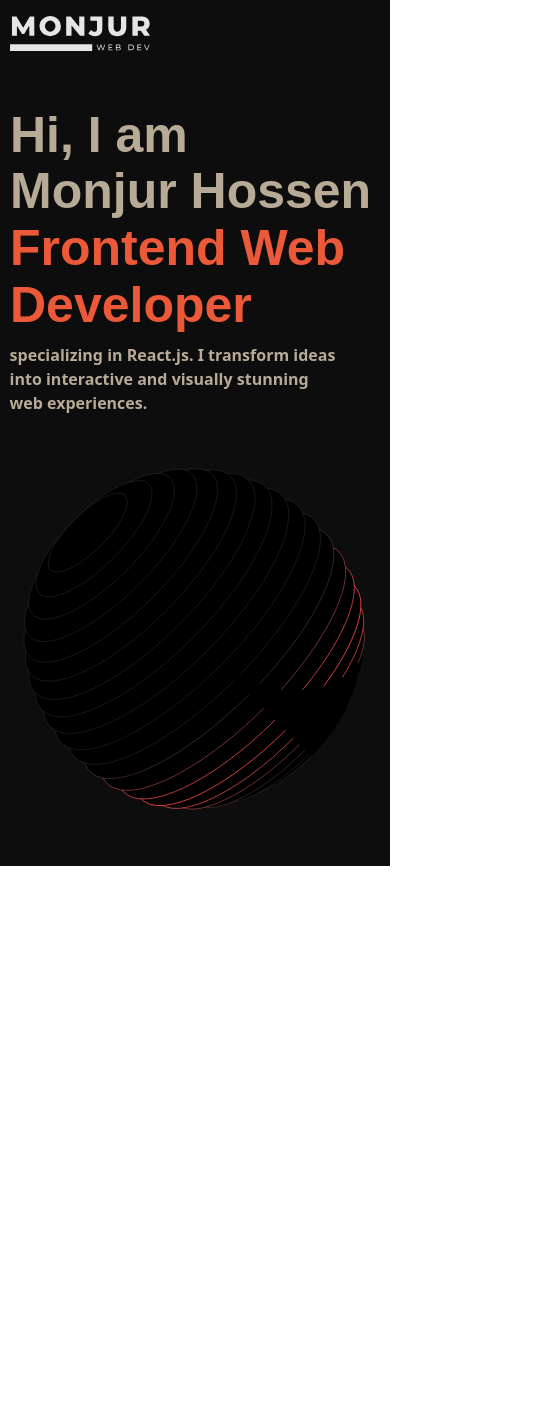
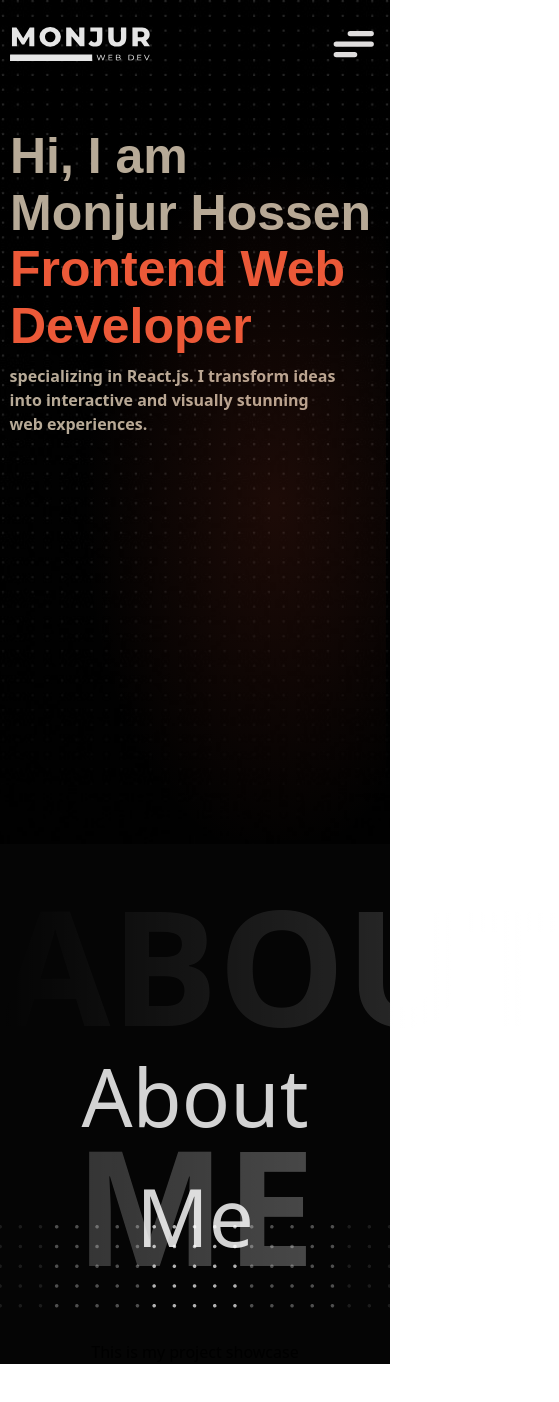
Before and after one commit to Monjur14/monjur-portfolio, a React (Vite) app: page / in a window 390 px wide. Shown: the top 1402 px of the page, 559 px wide, since content can reach past the window. Before the commit the page ends 866 px from the top, so only its background shows below. Built offline with nearby package versions, Linux system fonts and the light colour scheme.

Commit message:
after a long time

```diff
--- a/src/App.jsx
+++ b/src/App.jsx
@@ -1,10 +1,12 @@
 import './App.css'
-import Hero from './Sections/Hero'
+import Hero from './Pages/Hero'
+import Second from './Pages/Second'
 
 function App() {
   return (
     <>
       <Hero/>
+      <Second/>
     </>
   )
 }
--- a/src/Sections/Hero.jsx
+++ b/src/Pages/Hero.jsx
@@ -5,10 +5,11 @@ import SphereAnimation from "../Components/sphereAnimation"
 const Hero = () => {
 
   return (
-    <div className="w-full min-h-screen bg-black">
+    <div className="w-full min-h-screen bg relative">
+      <div className="inset-1 absolute bg-gd"></div>
       <header className="contain head__bg">
         <nav className="flex justify-between items-center py-4 md:py-5">
-            <img src="download1.svg" alt="" className="w-[130px] xsm:w-[140px] lg:w-36"/>
+            <img src="download1.svg" alt="" className="w-[130px] xsm:w-[140px] lg:w-36 xxl:w-40"/>
             <ul className="text-white hidden  gap-6 text-lg font-semibold">
                 <li><a href="">Home</a></li>
                 <li><a href="">About</a></li>
@@ -16,11 +17,20 @@ const Hero = () => {
                 <li><a href="">Projects</a></li>
                 <li><a href="">Contact</a></li>
             </ul>
+            <div >
+            <label className="hamburger">
+              <input type="checkbox" />
+  <svg viewBox="0 0 32 32">
+    <path className="line line-top-bottom" d="M27 10 13 10C10.8 10 9 8.2 9 6 9 3.5 10.8 2 13 2 15.2 2 17 3.8 17 6L17 26C17 28.2 18.8 30 21 30 23.2 30 25 28.2 25 26 25 23.8 23.2 22 21 22L7 22"></path>
+    <path className="line" d="M7 16 27 16"></path>
+  </svg>
+</label>
+            </div>
         </nav>
-        <div className="flex flex-col xmd:flex-row gap-10 lg:gap-0 mt-0 xmd:mt-5">
+        <div className="flex flex-col xmd:flex-row items-center h-[85vh] gap-10 lg:gap-0 mt-0 xmd:mt-5">
             <div className="basis-1/2">
 
-                <div className=" border-white -space-y-[6.18rem] xsm:-space-y-[5.83rem] md:-space-y-[4.4rem] xmd:-space-y-[4.8rem] lg:-space-y-[5.1rem] -mt-7 xsm:-mt-2 lg:-mt-3">
+                <div className=" border-white -space-y-[6.18rem] xsm:-space-y-[5.83rem] md:-space-y-[4.4rem] xmd:-space-y-[4.8rem] lg:-space-y-[5.1rem] xxl:-space-y-[4.2rem] -mt-7 xsm:-mt-2 lg:-mt-3 xxl:-mt-28">
                     <svg className="svg1">
 		                <text x="0px" y="50%" dy=".35em" className="text1">Hi, I am</text>
 	                </svg>
@@ -35,13 +45,13 @@ const Hero = () => {
 	                </svg>
                 </div>
                 <div className=" border-white text-lowWhite pr-0 lg:pr-10">
-                  <div className="-mt-9 md:-mt-5 text-pretty font-semibold">
+                  <div className="-mt-9 md:-mt-5 xxl:mt-0 text-pretty font-semibold">
                     <p className="hidden md:inline hero_p">Passionate Frontend Developer</p><p className="inline hero_p text-sm xsm:text-base"> specializing in React.js.</p><p className="inline hero_p text-sm xsm:text-base"> I transform ideas into interactive and visually stunning web experiences.</p><p className="hidden md:inline hero_p"> Your Vision, My Code - Let's Build Something Extraordinary Together</p>
                   </div>
                 </div>
             </div>
             <div className="basis-1/2 mb-10 flex justify-center items-center">
-                <div className="w-full lg:w-[30rem] mx-auto">
+                <div className="w-full lg:w-[30rem] mx-auto xxl:w-[85%]">
                     <SphereAnimation/>
                 </div>
             </div>
--- /dev/null
+++ b/src/Pages/Second.jsx
@@ -0,0 +1,18 @@
+import React from 'react'
+
+const Second = () => {
+  return (
+    <div className='bg-[#000000fa]'>
+      <div className="main-title">
+            <div className="sec-title">
+              <span>About Me</span>
+              <img src="dots.png" alt="" />
+              <h1>About Me</h1>
+            </div>
+            <p>This is my project showcase</p>
+          </div>
+    </div>
+  )
+}
+
+export default Second
--- a/src/index.css
+++ b/src/index.css
@@ -10,9 +10,84 @@
   max-width: 1200px;
   margin: auto;
 }
+
+
 /* Global Style End */
 
 /* Header Section Start */
+.bg{
+	background-image: url(/public/bg.jpg);
+	background-position: center;
+	background-repeat: no-repeat;
+	background-size: cover;
+}
+
+
+
+
+.main-title {
+	text-align: center;
+  }
+.sec-title {
+	position: relative;
+  }
+  .sec-title span {
+	font-size: 10rem;
+	text-transform: uppercase;
+	font-weight: 900;
+	background: -webkit-gradient(
+	  linear,
+	  right top,
+	  left top,
+	  from(#ffffff45),
+	  to(#ffffff00)
+	);
+	background: -o-linear-gradient(right, #ffffff45 0%, #ffffff00 100%);
+	background: linear-gradient(270deg, #ffffff45 0%, #ffffff00 100%);
+	-webkit-background-clip: text;
+	-webkit-text-fill-color: transparent;
+	background-clip: text;
+	text-fill-color: transparent;
+  }
+  .sec-title h1 {
+	font-size: 5rem;
+	text-transform: capitalize;
+	font-weight: 500;
+	position: absolute;
+	color: #ffffffd3;
+	left: 50%;
+	-webkit-transform: translateX(-50%);
+	-ms-transform: translateX(-50%);
+	transform: translateX(-50%);
+	bottom: 3rem;
+  }
+  .sec-title img {
+	position: absolute;
+	max-width: 30rem;
+	left: 50%;
+	-webkit-transform: translateX(-50%);
+	-ms-transform: translateX(-50%);
+	transform: translateX(-50%);
+	bottom: 1rem;
+  }
+  .main-title {
+	margin-bottom: 10rem;
+  }
+  .main-title p {
+	color: var(--transparent);
+	margin-top: 1rem;
+  }
+
+
+
+
+
+
+
+
+
+
+
 .svg1{
 	font-family: "Russo One", sans-serif;
 	width: 100%;
@@ -26,6 +101,7 @@
     fill: #B7AA97;
     font-weight: bold;
 }
+
 @keyframes stroke1 {
 	0%   {
 		fill: rgba(183,170,151,0); stroke: rgba(183,170,151,1);
@@ -98,6 +174,70 @@
     fill: #EC5938;
     font-weight: bold;
 }
+
+
+
+
+.hamburger {
+	cursor: pointer;
+  }
+
+  .hamburger input {
+	display: none;
+  }
+
+  .hamburger svg {
+	/* The size of the SVG defines the overall size */
+	height: 3.5em;
+	/* Define the transition for transforming the SVG */
+	transition: transform 600ms cubic-bezier(0.4, 0, 0.2, 1);
+  }
+
+  .line {
+	fill: none;
+	stroke: #dfdddd;
+	stroke-linecap: round;
+	stroke-linejoin: round;
+	stroke-width: 3;
+	/* Define the transition for transforming the Stroke */
+	transition: stroke-dasharray 600ms cubic-bezier(0.4, 0, 0.2, 1),
+				stroke-dashoffset 600ms cubic-bezier(0.4, 0, 0.2, 1);
+  }
+
+  .line-top-bottom {
+	stroke-dasharray: 12 63;
+  }
+
+  .hamburger input:checked + svg {
+	transform: rotate(-45deg);
+  }
+
+  .hamburger input:checked + svg .line-top-bottom {
+	stroke-dasharray: 20 300;
+	stroke-dashoffset: -32.42;
+  }
+
+.bg-gd{
+	background-color:hsla(0,100%,50%,0);
+	background-image:
+	radial-gradient(at 80% 100%, hsla(240,100%,70%,0) 0px, transparent 50%),
+	radial-gradient(at 71% 60%, hsla(11,81%,56%,0.12) 0px, transparent 50%);
+}
+
+
+
+
+
+
+@media (1500px < width < 10000px) {
+	.contain{
+		max-width: 1500px;
+		margin: auto;
+	}
+	.text1, .text2, .text3, .text4{
+		font-size: 90px;
+	}
+}
 @keyframes stroke4 {
 	0%   {
 		fill: rgba(236,89,56,0); stroke: rgba(236,89,56,1);
--- a/tailwind.config.js
+++ b/tailwind.config.js
@@ -11,6 +11,7 @@ export default {
       md: "768px",
       xmd: "1024px",
       lg: "1200px",
+      xxl: "1500px"
     },
     colors: {
       black: "#0D0D0D",
```
Also changed, not shown: public/bg.jpg (added), public/dots.png (added).
